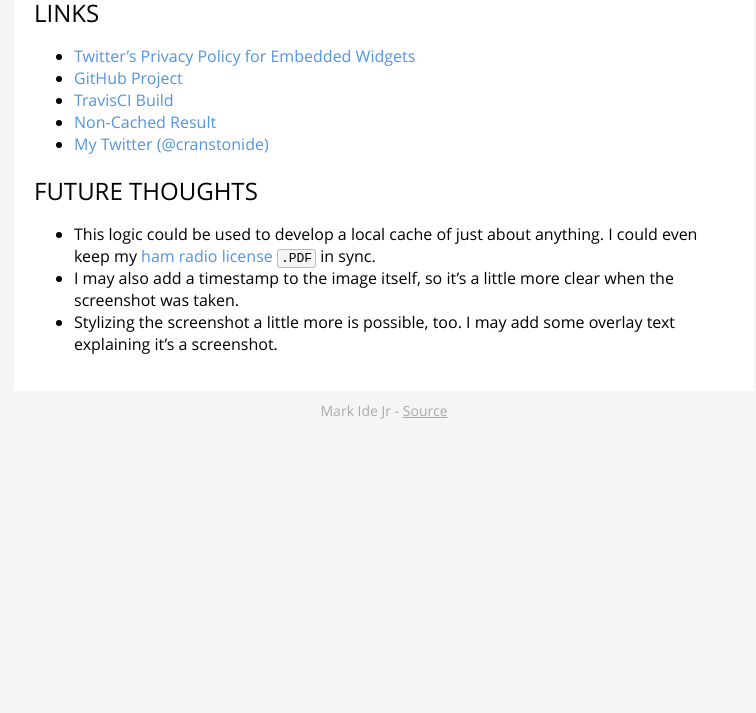
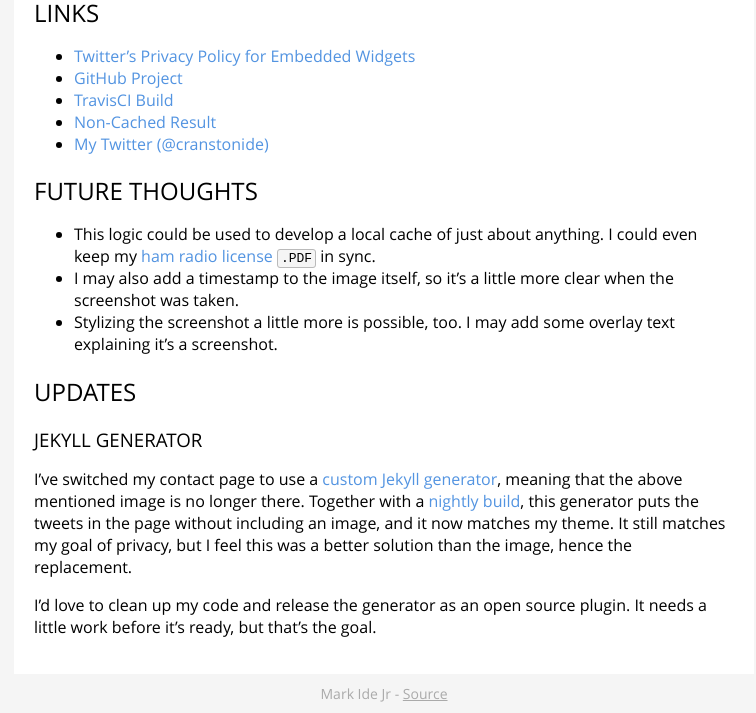
Before and after one commit to mide/mide.io, a Jekyll site: the page built from _posts/2017-06-05-twitter-embed-screenshot.md, in a window 1280 px wide and 900 px high, scrolled down 1534 px, cut to the strip 187-900 px from the top of the window. Shown: the whole strip, without its empty margins (256-1012 px from the left). Built offline with Jekyll 4.4.1, drawn with Linux system fonts in a browser that asks for light colours; Markdown is read by kramdown in place of the engine named in the settings; the table of contents is made by our own code; before the commit the page ends 2151 px from its top, so only the background shows below that.

Commit message:
Add updated section to twitter blog post

```diff
--- a/_posts/2017-06-05-twitter-embed-screenshot.md
+++ b/_posts/2017-06-05-twitter-embed-screenshot.md
@@ -51,3 +51,11 @@ I have a [daily build job](https://travis-ci.org/mide/twitter-timeline-to-png) (
 - This logic could be used to develop a local cache of just about anything. I could even keep my [ham radio license](/radio) `.PDF` in sync.
 - I may also add a timestamp to the image itself, so it's a little more clear when the screenshot was taken.
 - Stylizing the screenshot a little more is possible, too. I may add some overlay text explaining it's a screenshot.
+
+## Updates
+
+### Jekyll Generator
+
+I've switched my contact page to use a [custom Jekyll generator](https://github.com/mide/mide.io/blob/master/_plugins/tweet_collection.rb), meaning that the above mentioned image is no longer there. Together with a [nightly build](https://travis-ci.org/mide/mide.io), this generator puts the tweets in the page without including an image, and it now matches my theme. It still matches my goal of privacy, but I feel this was a better solution than the image, hence the replacement.
+
+I'd love to clean up my code and release the generator as an open source plugin. It needs a little work before it's ready, but that's the goal.
```
